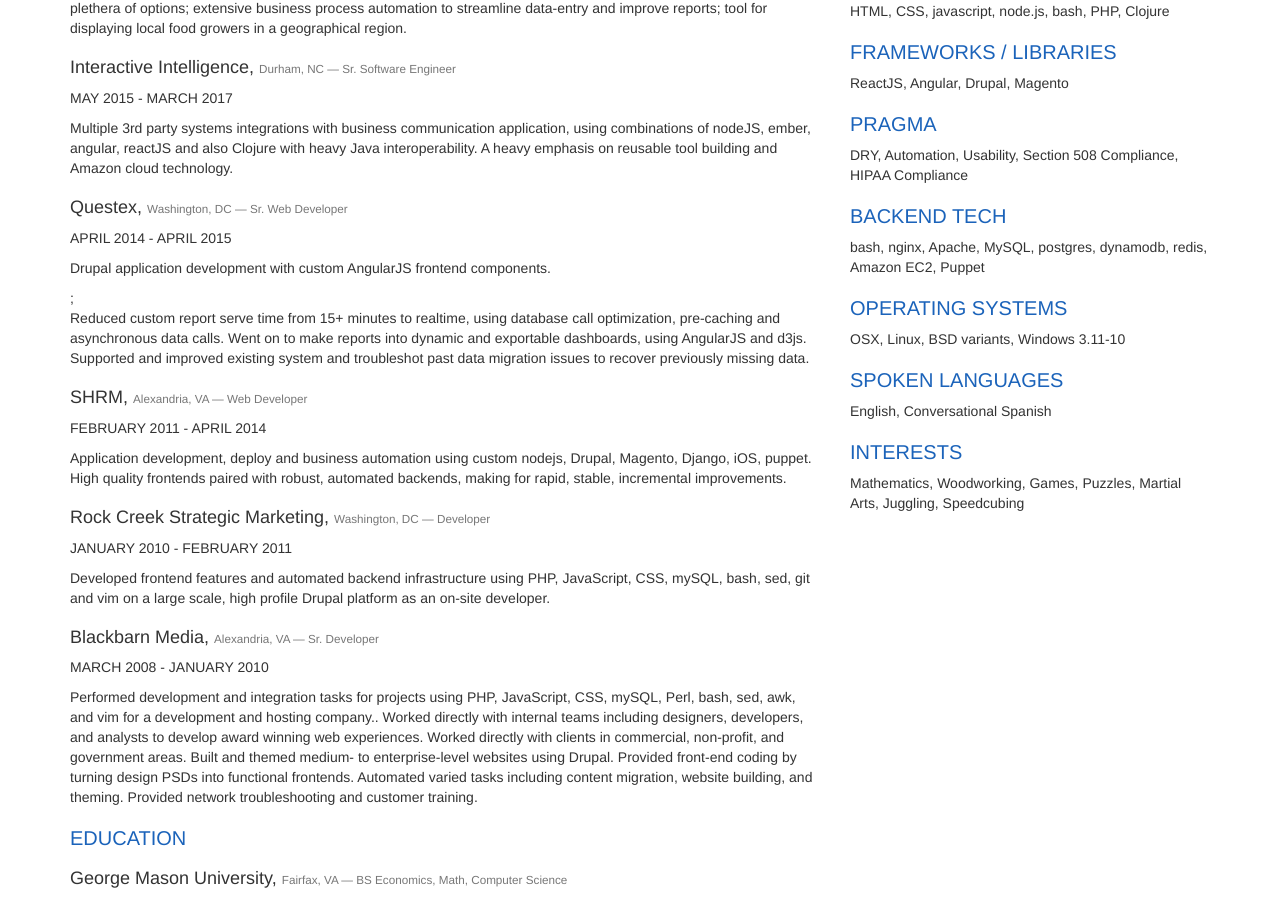
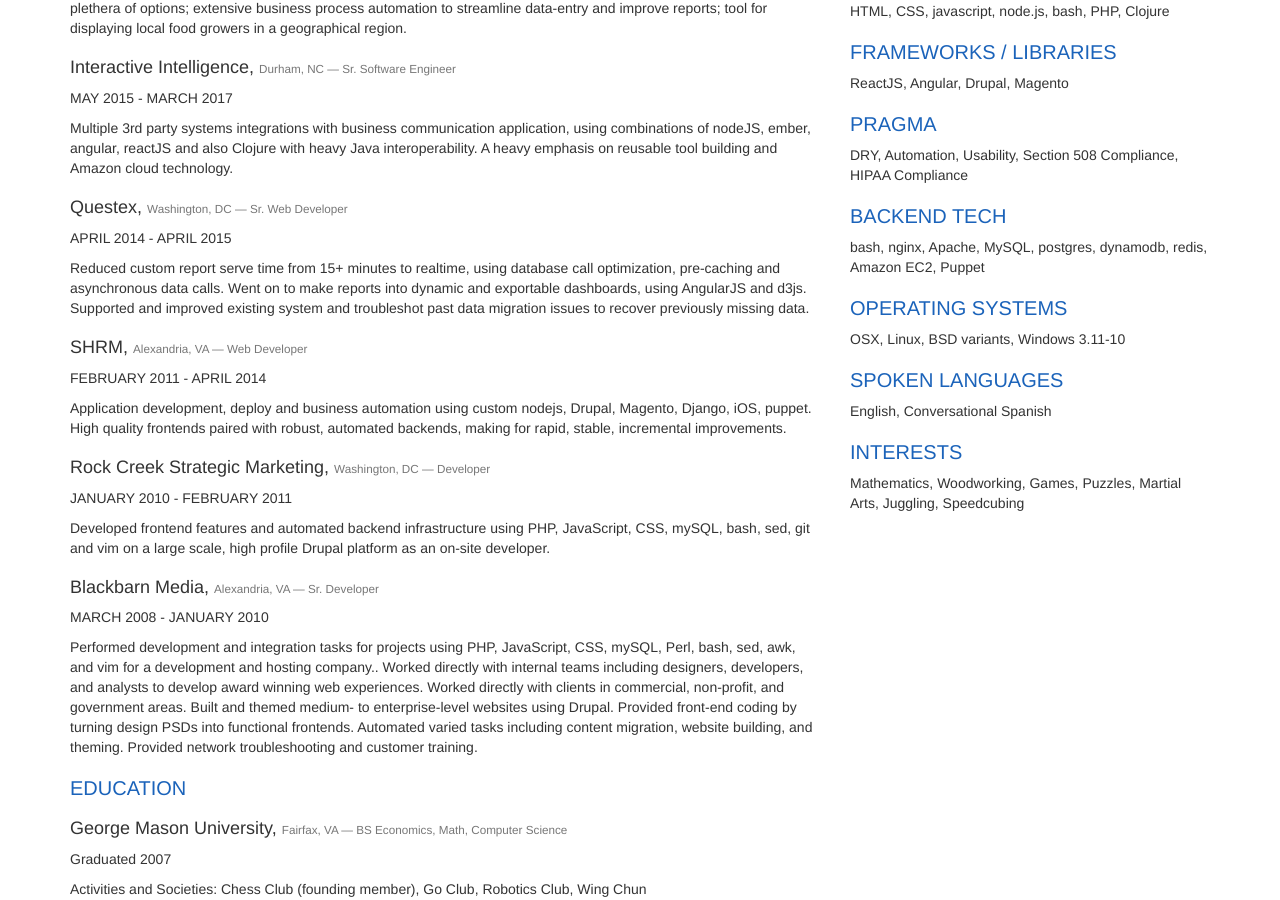
Before and after one commit to msmithgu/msmithgu.github.io, a Jekyll site: the page index.html, which Jekyll copies as it is, in a window 1280 px wide and 900 px high, scrolled down 322 px. Built offline with Jekyll 4.4.1, drawn with Linux system fonts in a browser that asks for light colours.

Commit message:
copy fix

```diff
--- a/index.html
+++ b/index.html
@@ -55,9 +55,7 @@
           reusable tool building and Amazon cloud technology.</p>
           <h3>Questex, <small>Washington, DC — Sr. Web Developer</small></h3>
           <p class="dates">APRIL 2014 - APRIL 2015</p>
-          <p>Drupal application development with custom AngularJS frontend
-          components.</p>
-;         <p>Reduced custom report serve time from 15+ minutes to realtime, using database call optimization, pre-caching and asynchronous data calls. Went on to make reports into dynamic and exportable dashboards, using AngularJS and d3js. Supported and improved existing system and troubleshot past data migration issues to recover previously missing data.</p>
+          <p>Reduced custom report serve time from 15+ minutes to realtime, using database call optimization, pre-caching and asynchronous data calls. Went on to make reports into dynamic and exportable dashboards, using AngularJS and d3js. Supported and improved existing system and troubleshot past data migration issues to recover previously missing data.</p>
           <h3>SHRM, <small>Alexandria, VA — Web Developer</small></h3>
           <p class="dates">FEBRUARY 2011 - APRIL 2014</p>
           <p>Application development, deploy and business automation using custom
```
